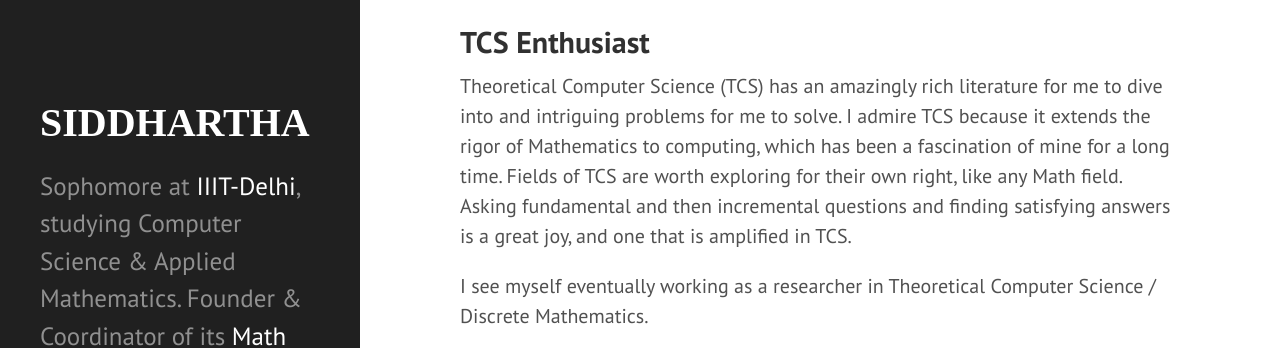
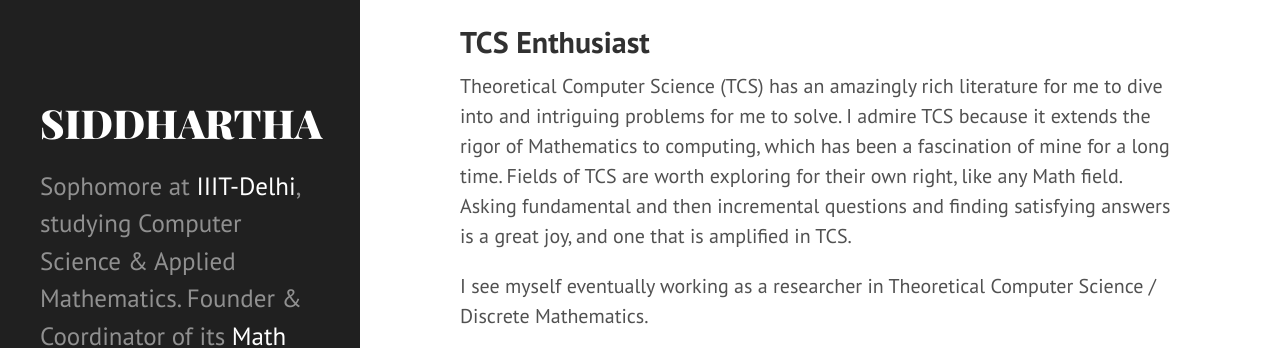
Before and after one commit to siddjai/siddjai.github.io, a Jekyll site: the page built from index.md, in a window 1280 px wide. Shown: the part 305-653 px from the top of the page. Built offline with Jekyll 4.4.1, drawn with Linux system fonts in a browser that asks for light colours; nearby versions of some CDN libraries.

Commit message:
Update head.html

```diff
--- a/_includes/head.html
+++ b/_includes/head.html
@@ -1,6 +1,6 @@
 <head>
   <link href="//maxcdn.bootstrapcdn.com/font-awesome/4.2.0/css/font-awesome.min.css" rel="stylesheet">
-  <link href="https://fonts.googleapis.com/css?family=Montserrat" rel="stylesheet">
+  <link href="https://fonts.googleapis.com/css?family=Playfair+Display:900" rel="stylesheet">
   <link href="http://gmpg.org/xfn/11" rel="profile">
   <meta http-equiv="X-UA-Compatible" content="IE=edge">
   <meta http-equiv="content-type" content="text/html; charset=utf-8">
```
